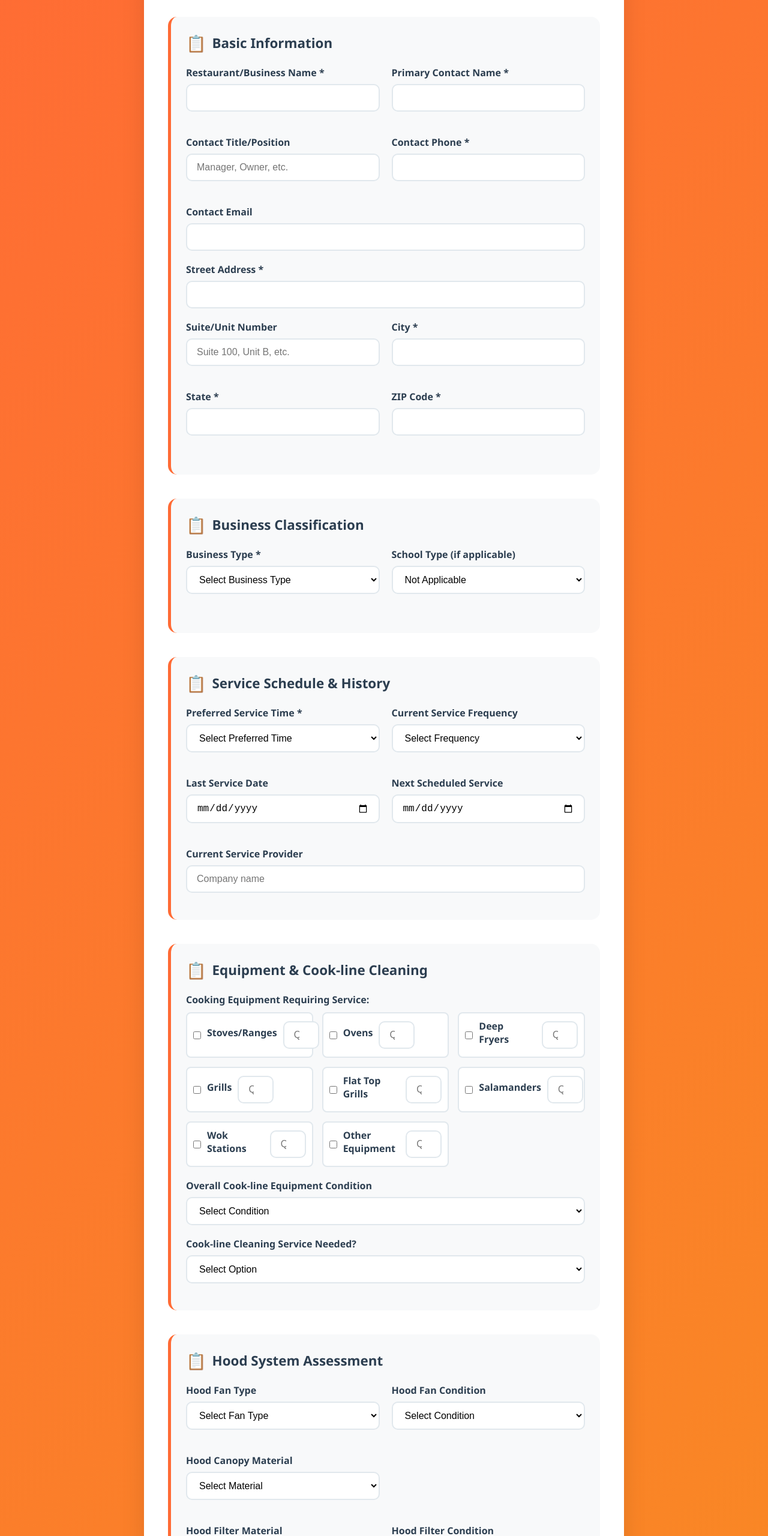
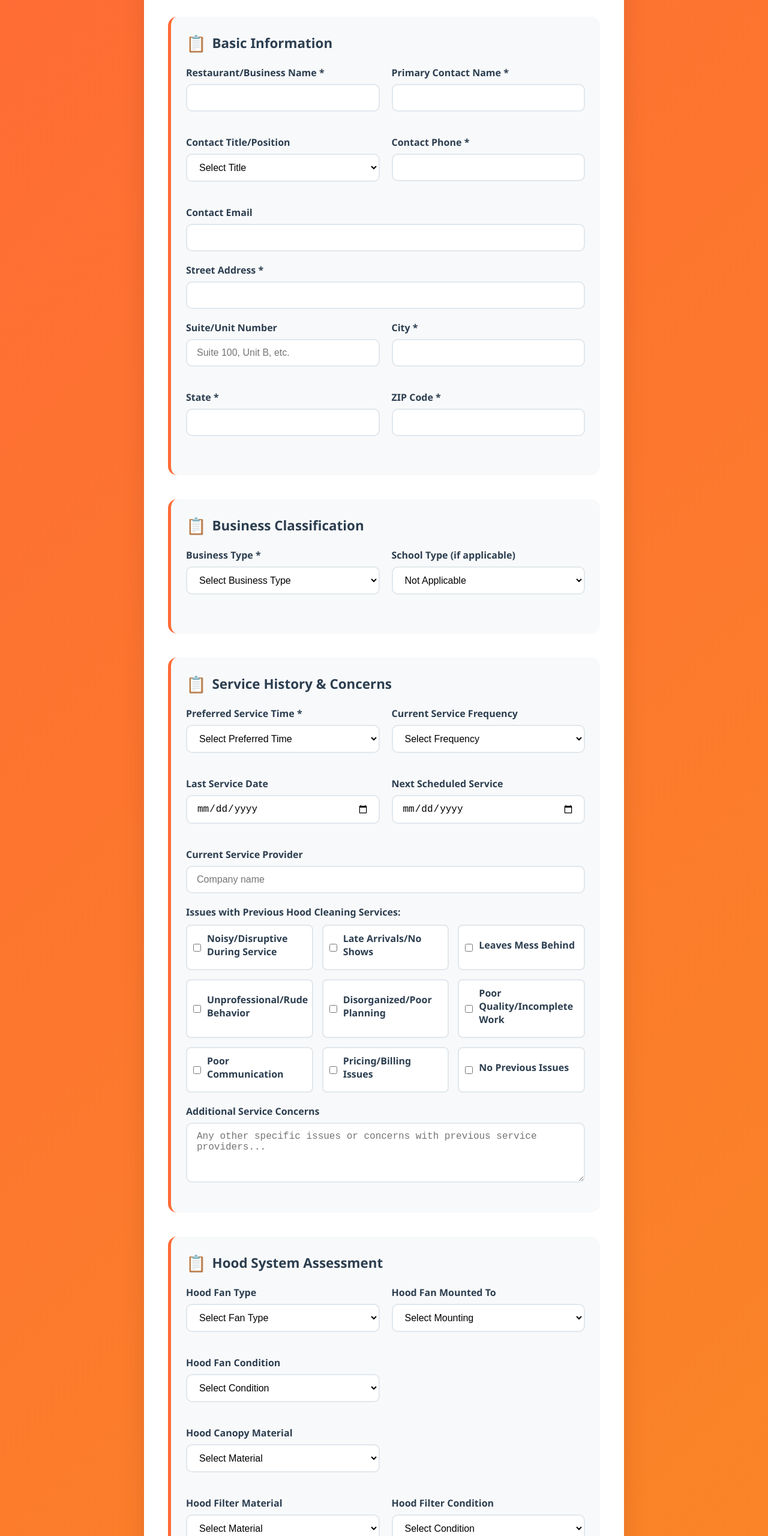
Before and after one commit to sunbursthoodcleaning-collab/Sunburst-Form, a plain HTML site: page index.html in a window 1280 px wide. Shown: the part 240-2800 px from the top of the page at 60% size. Drawn offline with nearby package versions, Linux system fonts and the light colour scheme.

Commit message:
Update index.html

```diff
--- a/index.html
+++ b/index.html
@@ -225,7 +225,14 @@
                     <div class="form-row">
                         <div class="form-group">
                             <label for="contactTitle">Contact Title/Position</label>
-                            <input type="text" id="contactTitle" name="contactTitle" placeholder="Manager, Owner, etc.">
+                            <select id="contactTitle" name="contactTitle">
+                                <option value="">Select Title</option>
+                                <option value="owner">Owner</option>
+                                <option value="manager">Manager</option>
+                                <option value="chef">Chef</option>
+                                <option value="cook">Cook</option>
+                                <option value="other">Other</option>
+                            </select>
                         </div>
                         <div class="form-group">
                             <label for="contactPhone">Contact Phone *</label>
@@ -258,7 +265,7 @@
                         </div>
                         <div class="form-group">
                             <label for="zipCode">ZIP Code *</label>
-                            <input type="text" id="zipCode" name="zipCode" required>
+                            <input type="number" id="zipCode" name="zipCode" required>
                         </div>
                     </div>
                 </div>
@@ -304,9 +311,9 @@
                     </div>
                 </div>
 
-                <!-- 3. Service Schedule & History -->
+                <!-- 3. Service History & Concerns -->
                 <div class="section">
-                    <h2>Service Schedule & History</h2>
+                    <h2>Service History & Concerns</h2>
                     <div class="form-row">
                         <div class="form-group">
                             <label for="preferredTime">Preferred Service Time *</label>
@@ -349,79 +356,56 @@
                         <label for="currentProvider">Current Service Provider</label>
                         <input type="text" id="currentProvider" name="currentProvider" placeholder="Company name">
                     </div>
-                </div>
 
-                <!-- 5. Equipment & Cook-line Cleaning -->
-                <div class="section">
-                    <h2>Equipment & Cook-line Cleaning</h2>
                     <div class="form-group">
-                        <label>Cooking Equipment Requiring Service:</label>
+                        <label>Issues with Previous Hood Cleaning Services:</label>
                         <div class="checkbox-group">
                             <div class="checkbox-item">
-                                <input type="checkbox" id="stoves" name="equipment" value="stoves">
-                                <label for="stoves">Stoves/Ranges</label>
-                                <input type="number" id="stoves-qty" name="stoves-qty" min="0" max="50" placeholder="Qty" style="width: 60px; margin-left: 10px;">
+                                <input type="checkbox" id="concern-noisy" name="serviceConcerns" value="noisy-disruptive">
+                                <label for="concern-noisy">Noisy/Disruptive During Service</label>
                             </div>
                             <div class="checkbox-item">
-                                <input type="checkbox" id="ovens" name="equipment" value="ovens">
-                                <label for="ovens">Ovens</label>
-                                <input type="number" id="ovens-qty" name="ovens-qty" min="0" max="50" placeholder="Qty" style="width: 60px; margin-left: 10px;">
+                                <input type="checkbox" id="concern-late" name="serviceConcerns" value="late-no-show">
+                                <label for="concern-late">Late Arrivals/No Shows</label>
                             </div>
                             <div class="checkbox-item">
-                                <input type="checkbox" id="fryers" name="equipment" value="fryers">
-                                <label for="fryers">Deep Fryers</label>
-                                <input type="number" id="fryers-qty" name="fryers-qty" min="0" max="50" placeholder="Qty" style="width: 60px; margin-left: 10px;">
+                                <input type="checkbox" id="concern-mess" name="serviceConcerns" value="leaves-mess">
+                                <label for="concern-mess">Leaves Mess Behind</label>
                             </div>
                             <div class="checkbox-item">
-                                <input type="checkbox" id="grills" name="equipment" value="grills">
-                                <label for="grills">Grills</label>
-                                <input type="number" id="grills-qty" name="grills-qty" min="0" max="50" placeholder="Qty" style="width: 60px; margin-left: 10px;">
+                                <input type="checkbox" id="concern-unprofessional" name="serviceConcerns" value="unprofessional">
+                                <label for="concern-unprofessional">Unprofessional/Rude Behavior</label>
                             </div>
                             <div class="checkbox-item">
-                                <input type="checkbox" id="flattop" name="equipment" value="flattop">
-                                <label for="flattop">Flat Top Grills</label>
-                                <input type="number" id="flattop-qty" name="flattop-qty" min="0" max="50" placeholder="Qty" style="width: 60px; margin-left: 10px;">
+                                <input type="checkbox" id="concern-disorganized" name="serviceConcerns" value="disorganized">
+                                <label for="concern-disorganized">Disorganized/Poor Planning</label>
                             </div>
                             <div class="checkbox-item">
-                                <input type="checkbox" id="salamander" name="equipment" value="salamander">
-                                <label for="salamander">Salamanders</label>
-                                <input type="number" id="salamander-qty" name="salamander-qty" min="0" max="50" placeholder="Qty" style="width: 60px; margin-left: 10px;">
+                                <input type="checkbox" id="concern-quality" name="serviceConcerns" value="poor-quality">
+                                <label for="concern-quality">Poor Quality/Incomplete Work</label>
                             </div>
                             <div class="checkbox-item">
-                                <input type="checkbox" id="woks" name="equipment" value="woks">
-                                <label for="woks">Wok Stations</label>
-                                <input type="number" id="woks-qty" name="woks-qty" min="0" max="50" placeholder="Qty" style="width: 60px; margin-left: 10px;">
+                                <input type="checkbox" id="concern-communication" name="serviceConcerns" value="poor-communication">
+                                <label for="concern-communication">Poor Communication</label>
                             </div>
                             <div class="checkbox-item">
-                                <input type="checkbox" id="other-equipment" name="equipment" value="other">
-                                <label for="other-equipment">Other Equipment</label>
-                                <input type="number" id="other-equipment-qty" name="other-equipment-qty" min="0" max="50" placeholder="Qty" style="width: 60px; margin-left: 10px;">
+                                <input type="checkbox" id="concern-pricing" name="serviceConcerns" value="pricing-issues">
+                                <label for="concern-pricing">Pricing/Billing Issues</label>
+                            </div>
+                            <div class="checkbox-item">
+                                <input type="checkbox" id="concern-none" name="serviceConcerns" value="no-issues">
+                                <label for="concern-none">No Previous Issues</label>
                             </div>
                         </div>
                     </div>
 
                     <div class="form-group">
-                        <label for="equipmentCondition">Overall Cook-line Equipment Condition</label>
-                        <select id="equipmentCondition" name="equipmentCondition">
-                            <option value="">Select Condition</option>
-                            <option value="good-like-new">Good/Like New</option>
-                            <option value="average-normal">Average/Normal</option>
-                            <option value="heavy-concerning">Heavy Use/Concerning</option>
-                        </select>
-                    </div>
-
-                    <div class="form-group">
-                        <label for="cooklineService">Cook-line Cleaning Service Needed?</label>
-                        <select id="cooklineService" name="cooklineService">
-                            <option value="">Select Option</option>
-                            <option value="yes-interested">Yes - Interested</option>
-                            <option value="no-not-interested">No - Not Interested</option>
-                            <option value="unsure">Unsure/Need More Info</option>
-                        </select>
+                        <label for="serviceConcernNotes">Additional Service Concerns</label>
+                        <textarea id="serviceConcernNotes" name="serviceConcernNotes" placeholder="Any other specific issues or concerns with previous service providers..."></textarea>
                     </div>
                 </div>
 
-                <!-- 6. Hood System Assessment -->
+                <!-- 4. Hood System Assessment -->
                 <div class="section">
                     <h2>Hood System Assessment</h2>
 
@@ -439,6 +423,19 @@
                             </select>
                         </div>
                         <div class="form-group">
+                            <label for="hoodFanMounting">Hood Fan Mounted To</label>
+                            <select id="hoodFanMounting" name="hoodFanMounting">
+                                <option value="">Select Mounting</option>
+                                <option value="rooftop">Rooftop Mounted</option>
+                                <option value="wall-mounted">Wall Mounted</option>
+                                <option value="mixed">Mixed Types</option>
+                                <option value="unknown">Unknown</option>
+                            </select>
+                        </div>
+                    </div>
+
+                    <div class="form-row">
+                        <div class="form-group">
                             <label for="hoodFanCondition">Hood Fan Condition</label>
                             <select id="hoodFanCondition" name="hoodFanCondition">
                                 <option value="">Select Condition</option>
@@ -447,6 +444,7 @@
                                 <option value="old-has-concerns">Old/Has Concerns</option>
                             </select>
                         </div>
+                        <div class="form-group"></div>
                     </div>
 
                     <div class="form-group" id="fanConcernsGroup" style="display: none;">
@@ -519,7 +517,7 @@
                     </div>
                 </div>
 
-                <!-- 7. Building & Access Information -->
+                <!-- 5. Building & Access Information -->
                 <div class="section">
                     <h2>Building & Access Information</h2>
                     <div class="form-row">
@@ -553,8 +551,8 @@
                     </div>
 
                     <div class="form-group">
-                        <label for="parkingDetails">Parking & Access Details *</label>
-                        <textarea id="parkingDetails" name="parkingDetails" placeholder="Describe parking availability, special access requirements, loading zones, etc." required></textarea>
+                        <label for="parkingDetails">Parking & Access Details</label>
+                        <textarea id="parkingDetails" name="parkingDetails" placeholder="Describe parking availability, special access requirements, loading zones, etc."></textarea>
                     </div>
 
                     <div class="form-row">
@@ -608,7 +606,77 @@
                     </div>
                 </div>
 
-                <!-- 8. Additional Notes & Observations -->
+                <!-- 6. Equipment & Cook-line Cleaning -->
+                <div class="section">
+                    <h2>Equipment & Cook-line Cleaning</h2>
+                    <div class="form-group">
+                        <label>Cooking Equipment Requiring Service:</label>
+                        <div class="checkbox-group">
+                            <div class="checkbox-item">
+                                <input type="checkbox" id="stoves" name="equipment" value="stoves">
+                                <label for="stoves">Stoves/Ranges</label>
+                                <input type="number" id="stoves-qty" name="stoves-qty" min="0" max="50" placeholder="Qty" style="width: 60px; margin-left: 10px;">
+                            </div>
+                            <div class="checkbox-item">
+                                <input type="checkbox" id="ovens" name="equipment" value="ovens">
+                                <label for="ovens">Ovens</label>
+                                <input type="number" id="ovens-qty" name="ovens-qty" min="0" max="50" placeholder="Qty" style="width: 60px; margin-left: 10px;">
+                            </div>
+                            <div class="checkbox-item">
+                                <input type="checkbox" id="fryers" name="equipment" value="fryers">
+                                <label for="fryers">Deep Fryers</label>
+                                <input type="number" id="fryers-qty" name="fryers-qty" min="0" max="50" placeholder="Qty" style="width: 60px; margin-left: 10px;">
+                            </div>
+                            <div class="checkbox-item">
+                                <input type="checkbox" id="grills" name="equipment" value="grills">
+                                <label for="grills">Grills</label>
+                                <input type="number" id="grills-qty" name="grills-qty" min="0" max="50" placeholder="Qty" style="width: 60px; margin-left: 10px;">
+                            </div>
+                            <div class="checkbox-item">
+                                <input type="checkbox" id="flattop" name="equipment" value="flattop">
+                                <label for="flattop">Flat Top Grills</label>
+                                <input type="number" id="flattop-qty" name="flattop-qty" min="0" max="50" placeholder="Qty" style="width: 60px; margin-left: 10px;">
+                            </div>
+                            <div class="checkbox-item">
+                                <input type="checkbox" id="salamander" name="equipment" value="salamander">
+                                <label for="salamander">Salamanders</label>
+                                <input type="number" id="salamander-qty" name="salamander-qty" min="0" max="50" placeholder="Qty" style="width: 60px; margin-left: 10px;">
+                            </div>
+                            <div class="checkbox-item">
+                                <input type="checkbox" id="woks" name="equipment" value="woks">
+                                <label for="woks">Wok Stations</label>
+                                <input type="number" id="woks-qty" name="woks-qty" min="0" max="50" placeholder="Qty" style="width: 60px; margin-left: 10px;">
+                            </div>
+                            <div class="checkbox-item">
+                                <input type="checkbox" id="other-equipment" name="equipment" value="other">
+                                <label for="other-equipment">Other Equipment</label>
+                                <input type="number" id="other-equipment-qty" name="other-equipment-qty" min="0" max="50" placeholder="Qty" style="width: 60px; margin-left: 10px;">
+                            </div>
+                        </div>
+                    </div>
+
+                    <div class="form-group">
+                        <label for="equipmentCondition">Overall Cook-line Equipment Condition</label>
+                        <select id="equipmentCondition" name="equipmentCondition">
+                            <option value="">Select Condition</option>
+                            <option value="good-like-new">Good/Like New</option>
+                            <option value="average-normal">Average/Normal</option>
+                            <option value="heavy-concerning">Heavy Use/Concerning</option>
+                        </select>
+                    </div>
+
+                    <div class="form-group">
+                        <label for="cooklineService">Cook-line Cleaning Service Needed?</label>
+                        <select id="cooklineService" name="cooklineService">
+                            <option value="">Select Option</option>
+                            <option value="yes-interested">Yes - Interested</option>
+                            <option value="no-not-interested">No - Not Interested</option>
+                            <option value="unsure">Unsure/Need More Info</option>
+                        </select>
+                    </div>
+                </div>
+
+                <!-- 7. Additional Notes & Observations -->
                 <div class="section notes-section">
                     <h2>Additional Notes & Observations</h2>
                     <div class="form-group">
@@ -709,6 +777,7 @@
                         equipment_condition: formData.get('equipmentCondition'),
                         cookline_service: formData.get('cooklineService'),
                         hood_fan_type: formData.get('hoodFanType'),
+                        hood_fan_mounting: formData.get('hoodFanMounting'),
                         hood_fan_condition: formData.get('hoodFanCondition'),
                         fan_concerns: formData.get('fanConcerns'),
                         hood_canopy_material: formData.get('hoodCanopyMaterial'),
```
